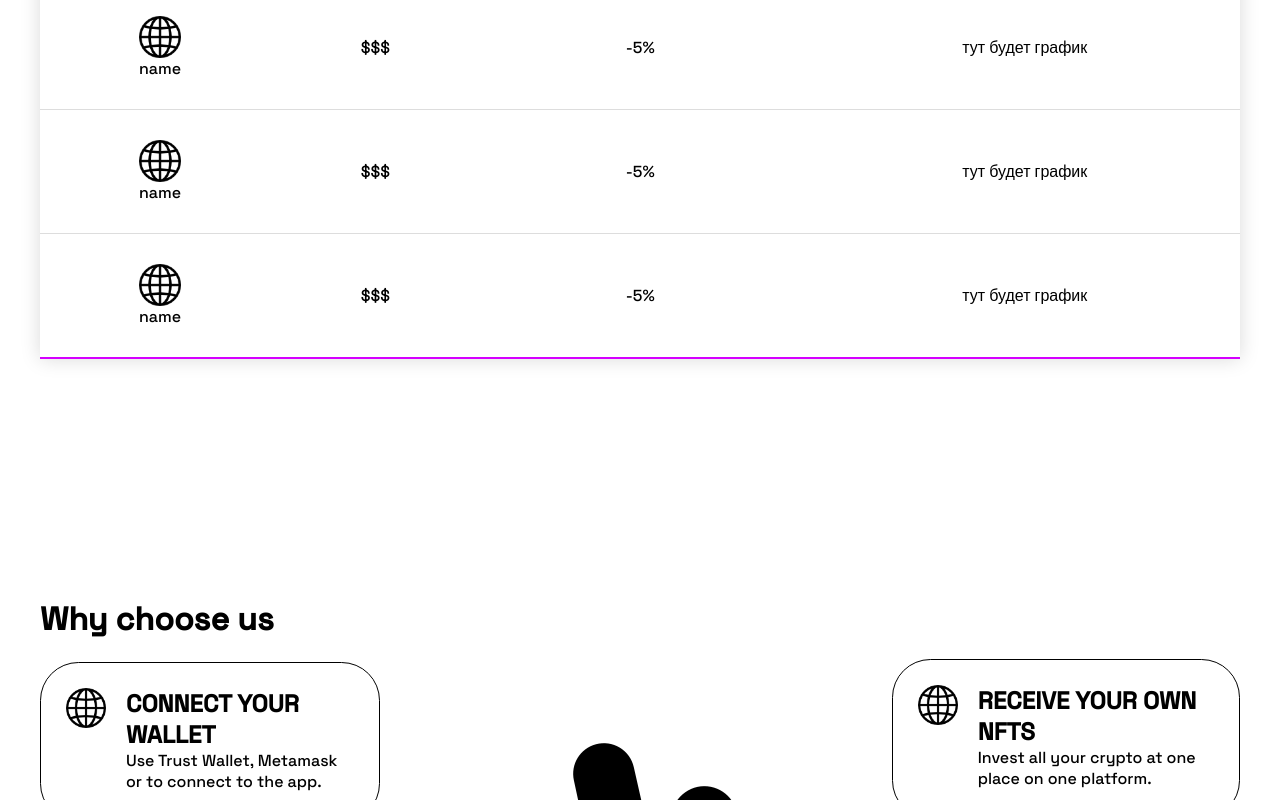
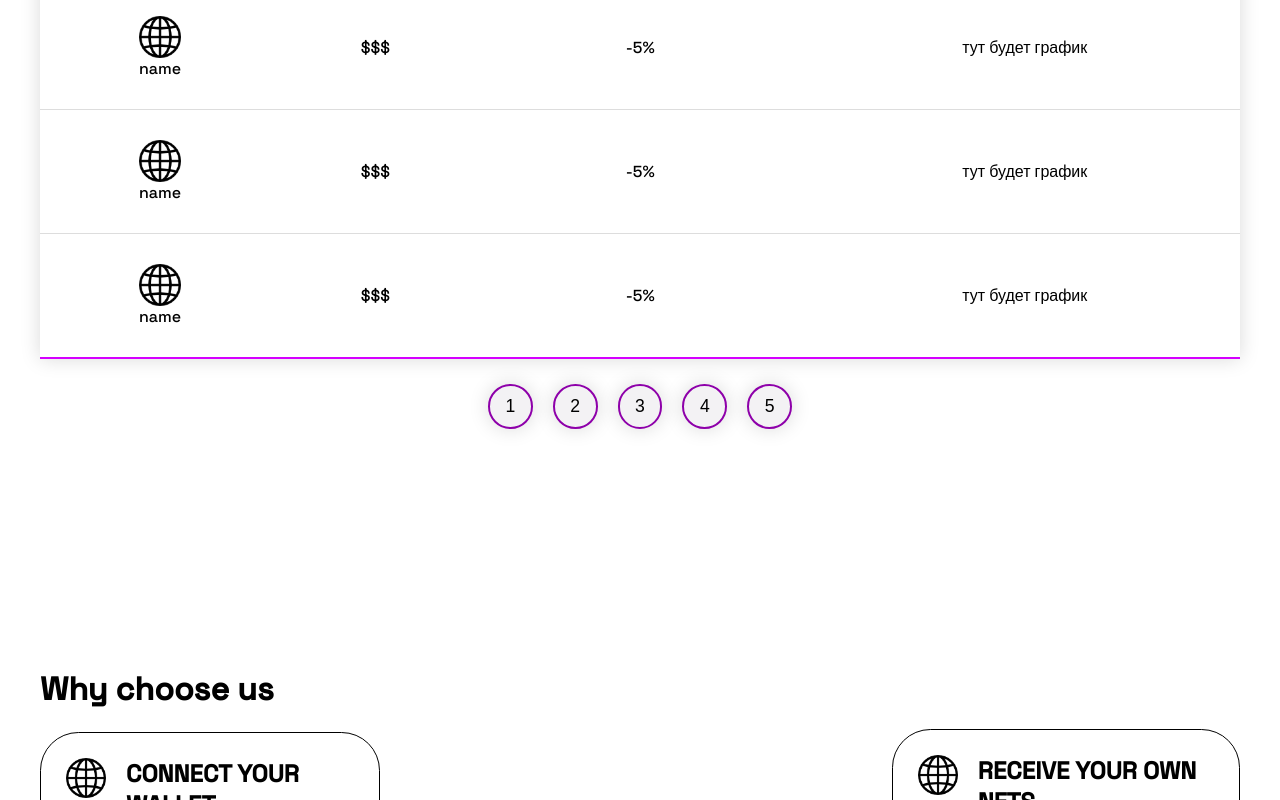
Before and after one commit to Maksongo/coin-dom, a plain HTML site: page index.html in a window 1280 px wide. Shown: the part 2000-2800 px from the top of the page. Drawn offline with Linux system fonts and the light colour scheme.

Commit message:
simple css market_pages buttons

```diff
--- a/index.html
+++ b/index.html
@@ -175,6 +175,13 @@
             <td>тут будет график</td>
           </tr>
         </table>
+        <div class="market_pages">
+          <button>1</button>
+          <button>2</button>
+          <button>3</button>
+          <button>4</button>
+          <button>5</button>
+        </div>
       </div>
 
       <div class="choose_us_box">
--- a/styles.css
+++ b/styles.css
@@ -31,7 +31,7 @@ nav ul li {
 }
 nav ul li a {
   text-decoration: none;
-  color: black;
+  color: white;
 }
 
 .wrapper {
@@ -119,6 +119,23 @@ tr:hover {
   margin-bottom: 240px;
 }
 
+.market_pages{
+display: flex;
+justify-content: center;
+}
+
+.market_pages button{
+  background-color: #f3f2f4;
+  border: 2px solid #8e00aa;
+  border-radius: 50%;
+  cursor: pointer;
+  font-size: 1.1rem;
+  height: 2.8rem;
+  width: 2.8rem;
+  margin: 0 10px;
+  box-shadow: 0 0 20px rgba(0, 0, 0, 0.15);
+}
+
 .flex-container {
   display: flex;
   justify-content: space-around;
@@ -176,7 +193,7 @@ footer{
   background: #8e00aa;
 }
 
-button {
+/* button {
 	background-color:#d400ff;
 	border-radius:20px;
 	border:1px solid #8e00aa;
@@ -195,7 +212,7 @@ button:hover {
 button:active {
 	position:relative;
 	top:1px;
-}
+} */
 
 .sd{
 width: 240;
```
